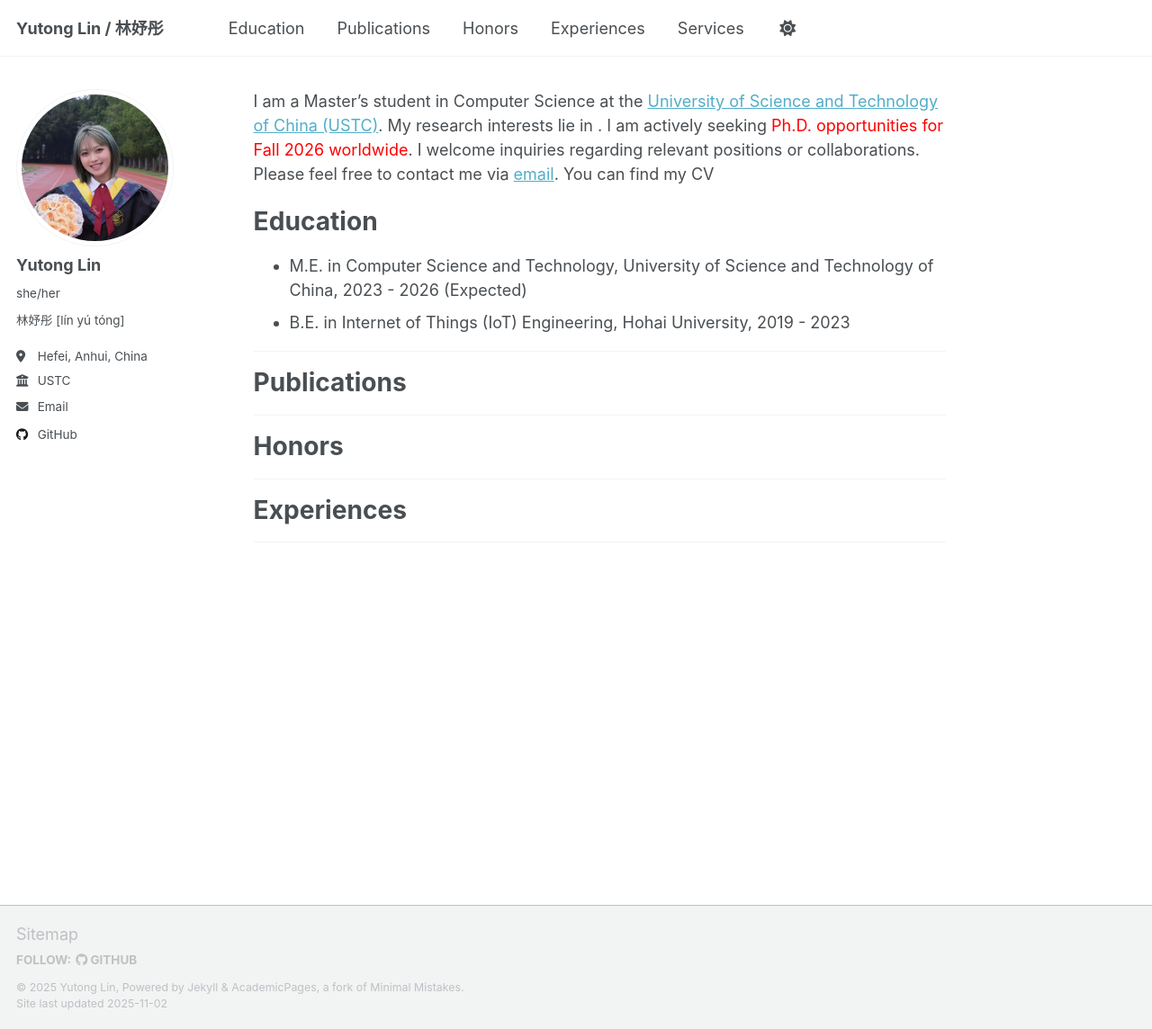
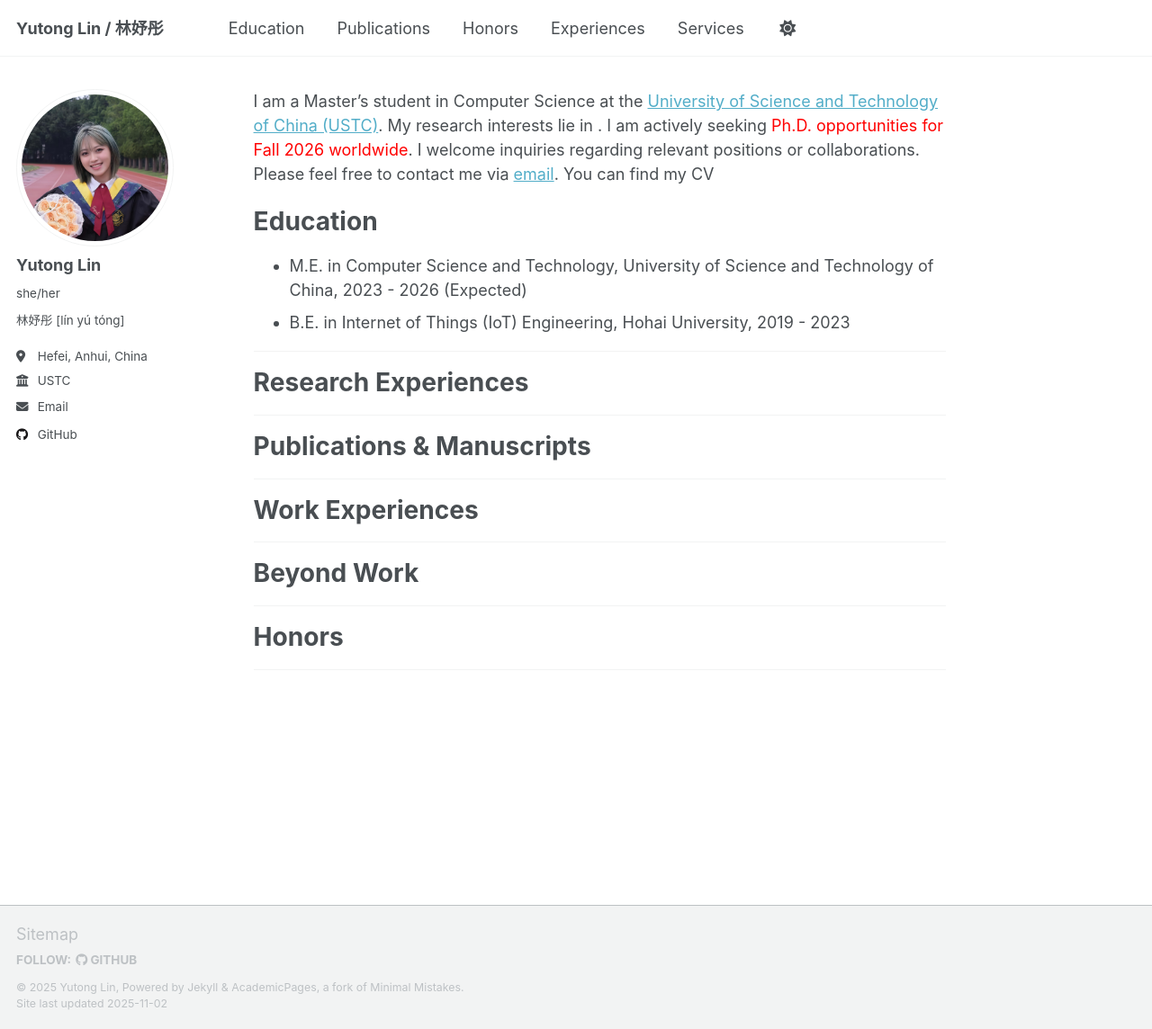
Before and after one commit to linlinlinlinlinkele/linlinlinlinlinkele.github.io, a Jekyll site: the page built from _pages/about.md, in a window 1280 px wide and 1144 px high. Shown: the whole window at 90% size. Built offline with Jekyll 4.4.1, drawn with Linux system fonts in a browser that asks for light colours; a script that is not in the unit is left out.

Commit message:
Update about.md

```diff
--- a/_pages/about.md
+++ b/_pages/about.md
@@ -15,7 +15,22 @@ I am a Master's student in Computer Science at the [University of Science and Te
 
 ---
 
-# Publications {#publications}
+# Research Experiences {#researchxperiences}
+
+
+---
+
+# Publications & Manuscripts {#publications}
+
+
+---
+
+# Work Experiences {#workexperiences}
+
+
+---
+
+# Beyond Work {#beyond}
 
 
 ---
```
Also changed, not shown: other parts of _pages/about.md (+0 -8 lines).
